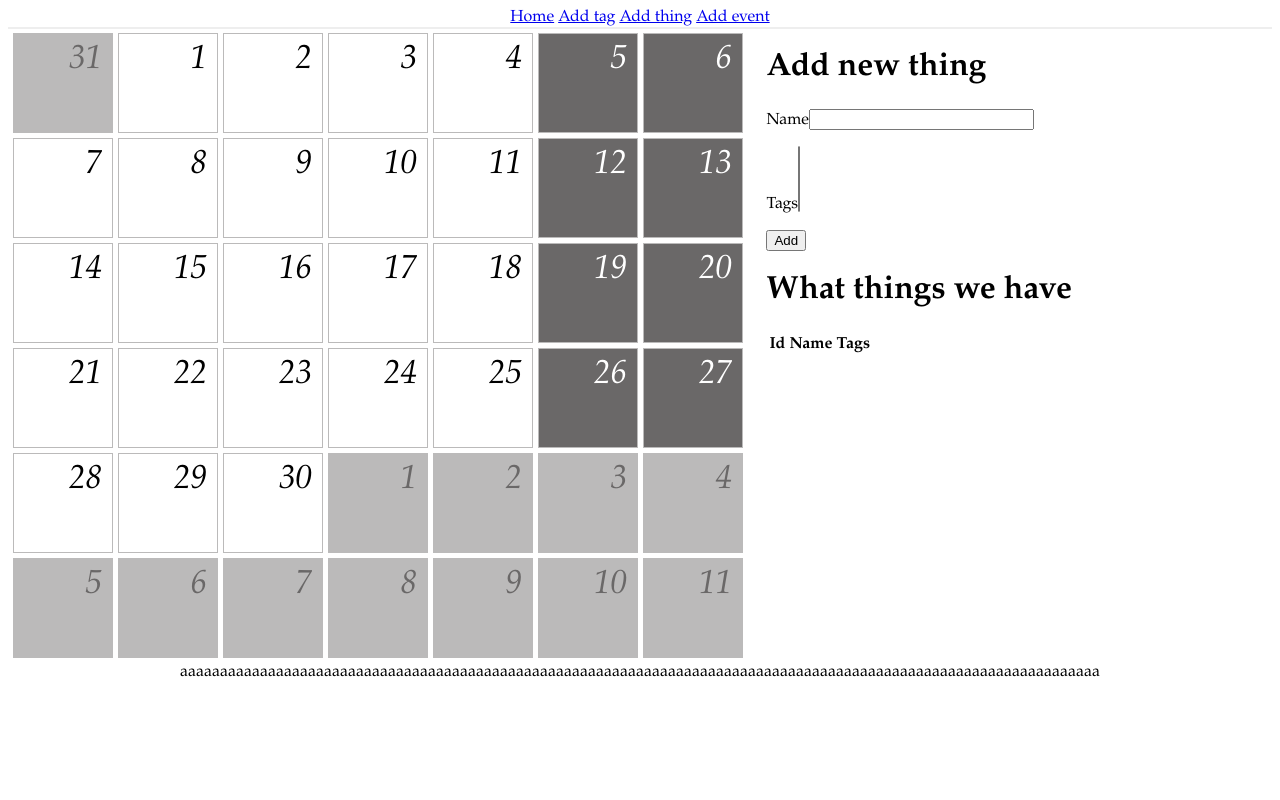
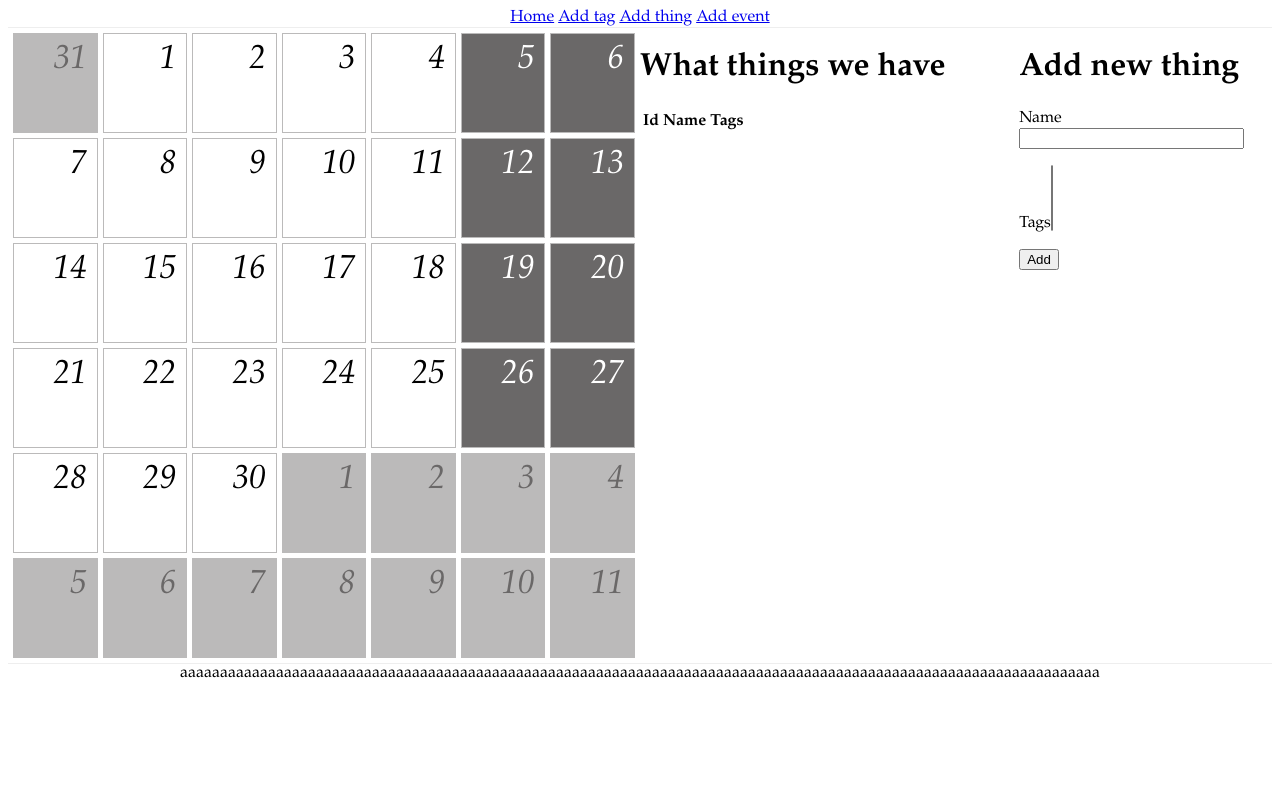
Before and after one commit to kroldawi/Reminder, a Flask app: page /things/add_thing in a window 1280 px wide. Run offline with Flask 2, Linux system fonts and the light colour scheme; data that the repository does not hold is empty.

Commit message:
Switch to three-column layout

```diff
--- a/app/static/styles.css
+++ b/app/static/styles.css
@@ -2,25 +2,38 @@ body {
     background-color: #ffffff;
     font-family: Palatino, "Palatino Linotype", "Palatino LT STD", "Book Antiqua", Georgia, serif;
     color:#000000;
+    box-sizing: border-box;
 }
 
 #header {
     border-bottom: 1px solid #eee;
     text-align: center;
+    float: initial;
 }
 
 #footer {
     border-top: 1px solid #eee;
     text-align: center;
+    float: initial;
+}
+
+#mid {
+    display: flex;
+    float: initial;
 }
 
 #left {
-    width: 60%;
+    width: 50%;
+    float: left;
+}
+
+#middle {
+    width: 30%;
     float: left;
 }
 
 #right {
-    width: 40%;
+    width: 20%;
     float: left;
 }
 
--- a/app/templates/base.html
+++ b/app/templates/base.html
@@ -12,13 +12,17 @@
             <a href="{{ url_for('events.add_event') }}">Add event</a>
         </div>
 
-        <div>
+        <div id="mid">
             <div id="left">
                 {% include "calendar.html" %}
             </div>
 
+            <div id="middle">
+                {% block app_content %}{% endblock %}
+            </div>
+
             <div id="right">
-                {% block app_content %}{% endblock %}
+                {% block app_content_right %}{% endblock %}
             </div>
         </div>
 
--- a/app/templates/calendar.html
+++ b/app/templates/calendar.html
@@ -1,4 +1,3 @@
-<div>
 <table class="calendar">
     {% for i in range(6) %}
         <tr>
@@ -16,4 +15,3 @@
         </tr>
     {% endfor %}
 </table>
-</div>
```
Also changed, not shown: app/blueprints/events/templates/events.html (+13 -11 lines), app/blueprints/tags/templates/tags.html (+14 -12 lines), app/blueprints/things/templates/things.html (+17 -15 lines), app/templates/index.html (+10 -17 lines). Lines whose indentation alone changed are shown as unchanged.
